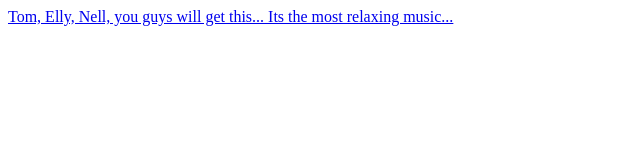
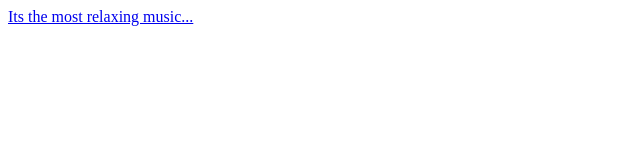
Before and after one commit to tadpolefeet/flatearth, a plain HTML site: page index.html in a window 1280 px wide. Shown: the whole page, without its empty margins (0-640 px from the left). Drawn offline with Linux system fonts and the light colour scheme.

Commit message:
Update index.html

```diff
--- a/index.html
+++ b/index.html
@@ -1 +1 @@
-<a href="relax.mp3"download>Tom, Elly, Nell, you guys will get this... Its the most relaxing music...</a>
+<a href="relax.mp3"download>Its the most relaxing music...</a>
```
